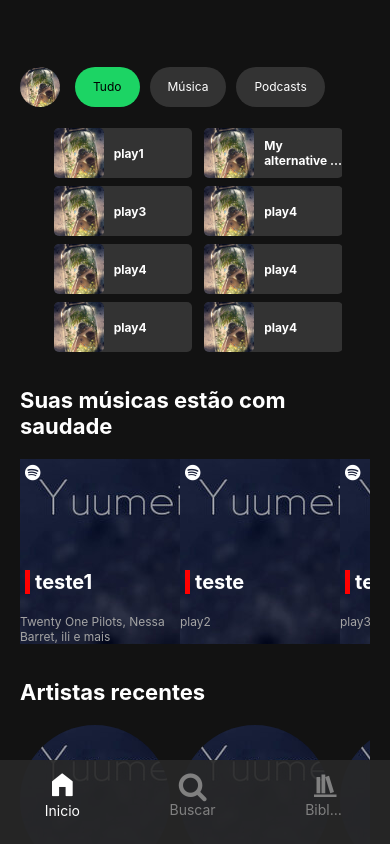
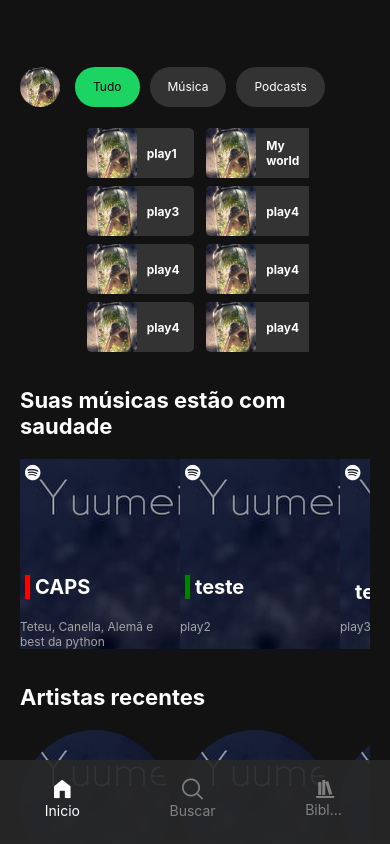
Before and after one commit to gabriel-braga0/projeto_individual_react_native, a React Native app: screen / in a window 390 px wide. Built offline with nearby package versions, Linux system fonts and the light colour scheme.

Commit message:
feat: card e borderCard

```diff
--- a/src/Mock/CardsRecentes.ts
+++ b/src/Mock/CardsRecentes.ts
@@ -2,7 +2,7 @@ import xic from "../../assets/Ashes_6_post.jpg";
 
 export const dataPlaylists = [
   { id: 1, name: "play1", img: xic },
-  { id: 2, name: "My alternative world", img: xic },
+  { id: 2, name: "My world", img: xic },
   { id: 3, name: "play3", img: xic },
   { id: 4, name: "play4", img: xic },
   { id: 5, name: "play4", img: xic },
--- a/src/Mock/CardsScroll.ts
+++ b/src/Mock/CardsScroll.ts
@@ -3,12 +3,20 @@ import xic from "../../assets/Ashes_6_post.jpg";
 export const data = [
   {
     id: 1,
-    name: "teste1",
-    text: "Twenty One Pilots, Nessa Barret, ili e mais",
+    name: "CAPS",
+    text: "Teteu, Canella, Alemã e best da python",
     img: xic,
     playlist: true,
+    color: "red",
   },
-  { id: 2, name: "teste", text: "play2", img: xic, playlist: true },
+  {
+    id: 2,
+    name: "teste",
+    text: "play2",
+    img: xic,
+    playlist: true,
+    color: "green",
+  },
   { id: 3, name: "teste", text: "play3", img: xic, playlist: true },
   { id: 4, name: "teste", text: "play4", img: xic, playlist: true },
   { id: 5, name: "teste", text: "play4", img: xic, playlist: true },
--- a/src/components/CardsScroll/index.tsx
+++ b/src/components/CardsScroll/index.tsx
@@ -16,6 +16,7 @@ interface PropsApi {
   text?: string;
   img: ImageSourcePropType;
   playlist?: boolean;
+  color?: string;
 }
 
 interface ArrayPropsApi {
@@ -40,6 +41,7 @@ export const CardsScroll = ({ data, title }: ArrayPropsApi) => {
               img={item.img}
               name={item.name}
               text={item.text}
+              color={item.color}
             />
           )}
         />
--- a/src/components/FooterSpot/index.tsx
+++ b/src/components/FooterSpot/index.tsx
@@ -1,8 +1,8 @@
 import { Text, TouchableOpacity, View } from "react-native";
 import {
-  FontAwesome,
   Foundation,
   MaterialCommunityIcons,
+  AntDesign,
 } from "@expo/vector-icons";
 import { styles } from "./style";
 
@@ -11,17 +11,17 @@ export const FooterSpot = () => {
     <View style={styles.footer}>
       <View style={styles.footerContainer}>
         <TouchableOpacity style={styles.button}>
-          <Foundation name="home" size={30} color="#fff" />
+          <Foundation name="home" size={24} color="#fff" />
           <Text style={styles.buttonTextActive}>Inicio</Text>
         </TouchableOpacity>
 
         <TouchableOpacity style={styles.button}>
-          <FontAwesome name="search" size={30} color="gray" />
+          <AntDesign name="search1" size={24} color="gray" />
           <Text style={styles.buttonText}>Buscar</Text>
         </TouchableOpacity>
 
         <TouchableOpacity style={styles.button}>
-          <MaterialCommunityIcons name="bookshelf" size={30} color="gray" />
+          <MaterialCommunityIcons name="bookshelf" size={24} color="gray" />
           <Text numberOfLines={1} style={[styles.buttonText, { width: 40 }]}>
             Biblioteca
           </Text>
--- a/src/components/squareCard/index.tsx
+++ b/src/components/squareCard/index.tsx
@@ -14,21 +14,33 @@ interface cardData {
   name: string;
   text?: string;
   playlist?: boolean;
+  color?: string;
 }
 
-export const SquareCard = ({ img, name, text, playlist }: cardData) => {
+export const SquareCard = ({ img, name, text, playlist, color }: cardData) => {
   return (
     <TouchableOpacity style={styles.card}>
-      <View style={playlist ? styles.imgContainer : styles.artistImgContainer}>
+      <View
+        style={
+          playlist
+            ? color
+              ? [styles.imgContainerBorder, { borderColor: color }]
+              : styles.imgContainer
+            : styles.artistImgContainer
+        }
+      >
         <ImageBackground style={styles.img} source={img}>
-          {playlist ? (
-            <FontAwesome name={"spotify"} size={18} color="white" />
-          ) : null}
-          {playlist ? (
-            <View style={styles.textLeft}>
-              <Text style={styles.cardName}>{name}</Text>
-            </View>
-          ) : null}
+          {playlist && <FontAwesome name={"spotify"} size={18} color="white" />}
+          {playlist &&
+            (color ? (
+              <View style={[styles.textLeft, { borderLeftColor: color }]}>
+                <Text style={styles.cardName}>{name}</Text>
+              </View>
+            ) : (
+              <View style={styles.textLeft}>
+                <Text style={styles.cardName}>{name}</Text>
+              </View>
+            ))}
         </ImageBackground>
       </View>
       <Text
--- a/src/components/squareCard/style.ts
+++ b/src/components/squareCard/style.ts
@@ -20,15 +20,19 @@ export const styles = StyleSheet.create({
     marginRight: 10,
     alignItems: "center",
   },
+  imgContainerBorder: {
+    width: 150,
+    height: 150,
+    borderBottomWidth: 5,
+    backgroundColor: "#333333",
+  },
   imgContainer: {
     width: 150,
-    height: 145,
-    borderBottomWidth: 5, // Borda apenas na parte inferior
-    borderColor: "red", // Cor da borda inferior
-    backgroundColor: "blue", // Cor de fundo do container
+    height: 150,
+    backgroundColor: "#333333",
   },
   img: {
-    flex: 1, // Ocupa o tamanho total do container
+    flex: 1,
     padding: 5,
     justifyContent: "space-between",
   },
@@ -44,14 +48,13 @@ export const styles = StyleSheet.create({
     padding: 5,
   },
   cardName: {
-    borderLeftColor: "red",
     fontSize: 20,
     fontWeight: "bold",
     color: "white",
     textAlign: "left",
   },
   textLeft: {
-    borderLeftColor: "red",
+    borderLeftColor: "transparent",
     borderLeftWidth: 5,
     paddingLeft: 5,
   },
```
